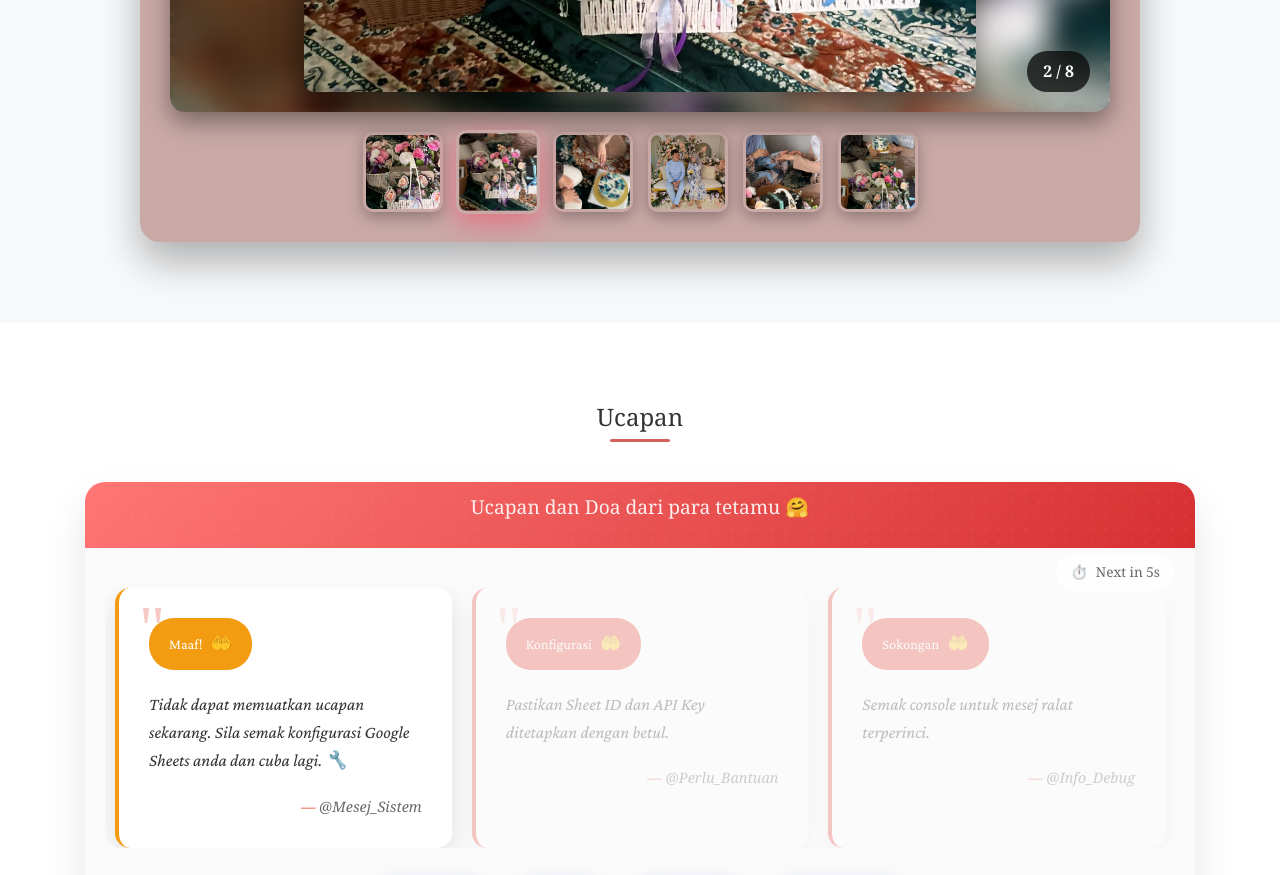
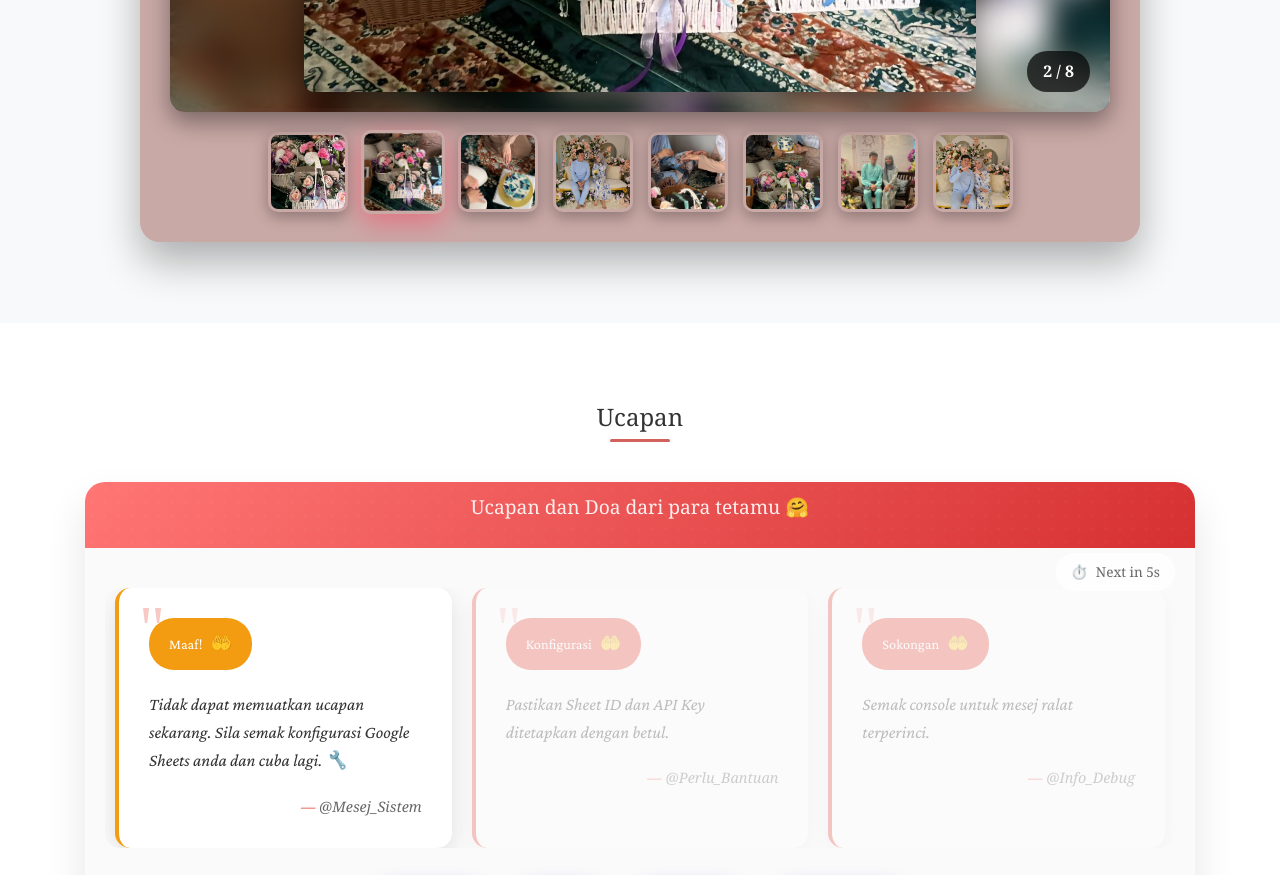
Before and after one commit to noraziras/rsvp, a plain HTML site: page index.html in a window 1280 px wide. Shown: the part 2460-3335 px from the top of the page. Drawn offline with nearby package versions, Linux system fonts and the light colour scheme; no server answers; a web font is replaced by a local one.

Commit message:
Update index.html
add thumbnails

```diff
--- a/index.html
+++ b/index.html
@@ -177,6 +177,12 @@
                     </div>
                     <div class="thumbnail" onclick="goToSlide(5)">
                         <img src="img/img6.jpg" alt="Thumbnail 6">
+                    </div>
+                    <div class="thumbnail" onclick="goToSlide(6)">
+                        <img src="img/img7.jpg" alt="Thumbnail 7">
+                    </div>
+                    <div class="thumbnail" onclick="goToSlide(7)">
+                        <img src="img/img8.jpg" alt="Thumbnail 8">
                     </div>
                 </div>
             </div>
```
